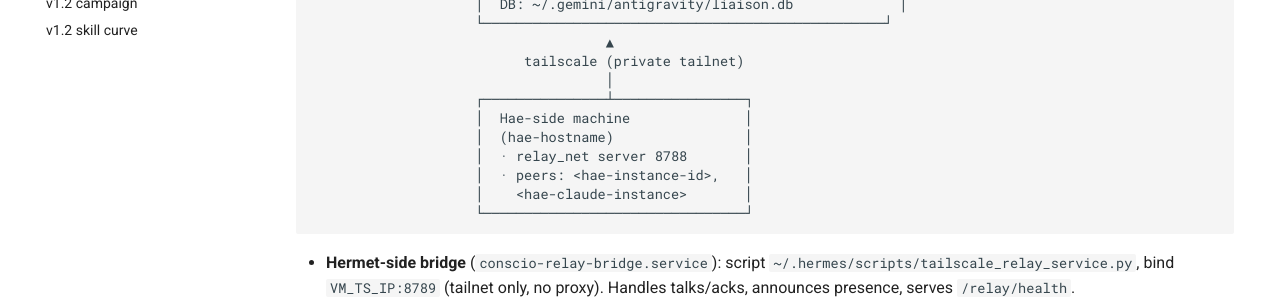
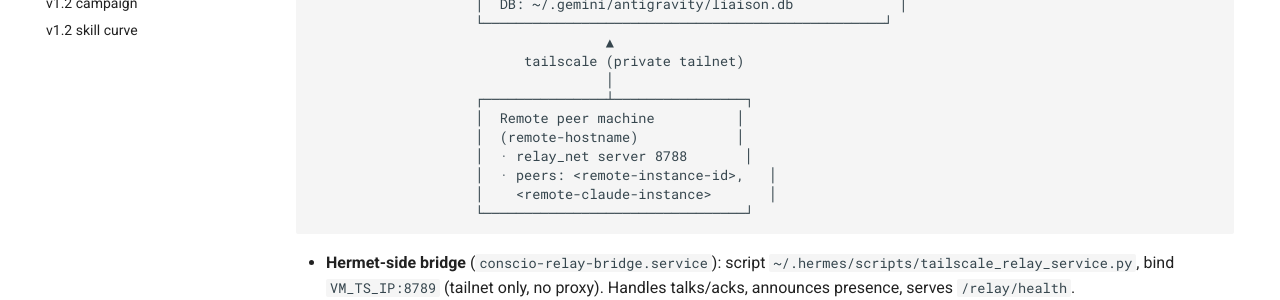
Before and after one commit to Neguiolidas/Conscio, an MkDocs documentation site: the page built from docs/RELAY.md, in a window 1280 px wide and 1400 px high. Shown: the part 798-1098 px from the top of the window. Built offline with MkDocs 1.6.1 and Material for MkDocs 9.7.7, drawn with Linux system fonts in a browser that asks for light colours; comment, search, counter and statistics services are not loaded; some of the changed text lies outside the part shown.

````diff
--- a/docs/RELAY.md
+++ b/docs/RELAY.md
@@ -36,11 +36,11 @@
                           tailscale (private tailnet)
                                     │
                     ┌───────────────┴────────────────┐
-                    │  Hae-side machine              │
-                    │  (hae-hostname)                │
+                    │  Remote peer machine          │
+                    │  (remote-hostname)            │
                     │  · relay_net server 8788       │
-                    │  · peers: <hae-instance-id>,   │
-                    │    <hae-claude-instance>       │
+                    │  · peers: <remote-instance-id>,   │
+                    │    <remote-claude-instance>       │
                     └────────────────────────────────┘
 ```
 
````
Also changed, not shown: other parts of docs/RELAY.md (+11 -2 lines).
